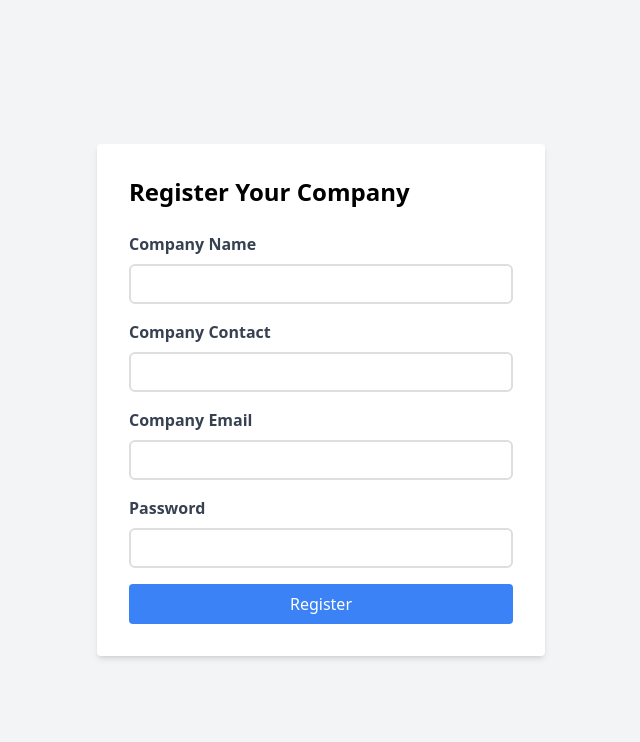
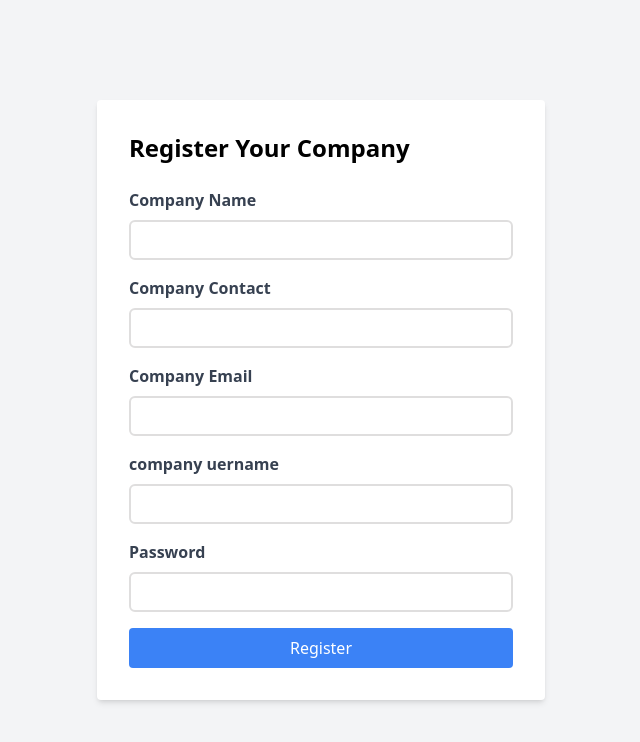
Before and after one commit to Hitesh-Gujjar/job-admin-ui, a React (Create React App) app: page /sign-up in a window 1280 px wide. Shown: the top 742 px of the page, without its empty margins (319-959 px from the left). Built offline with nearby package versions, Linux system fonts and the light colour scheme.

Commit message:
User name chnage

```diff
--- a/src/Pages/Auth/Partial/Registration.tsx
+++ b/src/Pages/Auth/Partial/Registration.tsx
@@ -10,6 +10,7 @@ function Registration() {
     company_name: "",
     company_contact: "",
     company_email: "",
+    company_uername:"",
     password: "",
   });
   const [fieldErrors, setFieldErrors] = useState<any>({});
@@ -127,6 +128,23 @@ function Registration() {
           </div>
           <div className="mb-4">
             <label
+              htmlFor="company_uername"
+              className="block text-gray-700 font-bold mb-2"
+            >
+              company uername
+            </label>
+            <TextField
+              id="company_uername"
+              name="company_uername"
+              type="text"
+              value={formData.company_uername}
+              handleOnChange={handleChange}
+              required={true}
+            />
+            {fieldErrors.company_uername && (<p className="pb-0 text-red-600">{fieldErrors?.company_uername}</p>)}
+          </div>
+          <div className="mb-4">
+            <label
               htmlFor="password"
               className="block text-gray-700 font-bold mb-2"
             >
```
